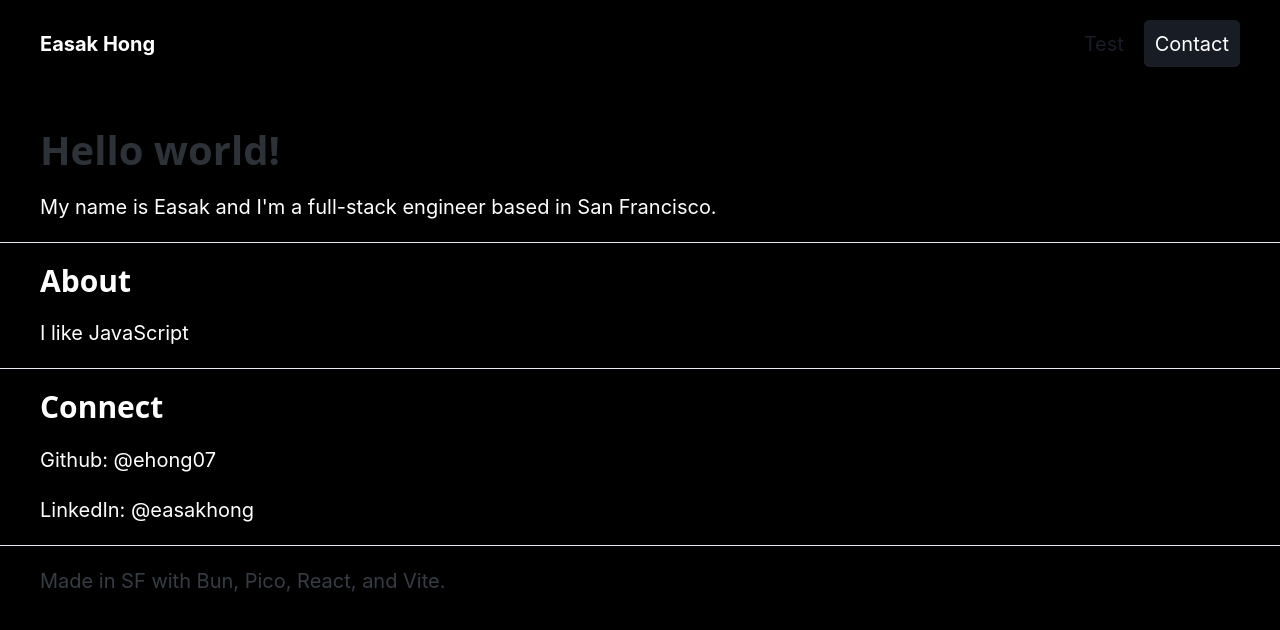
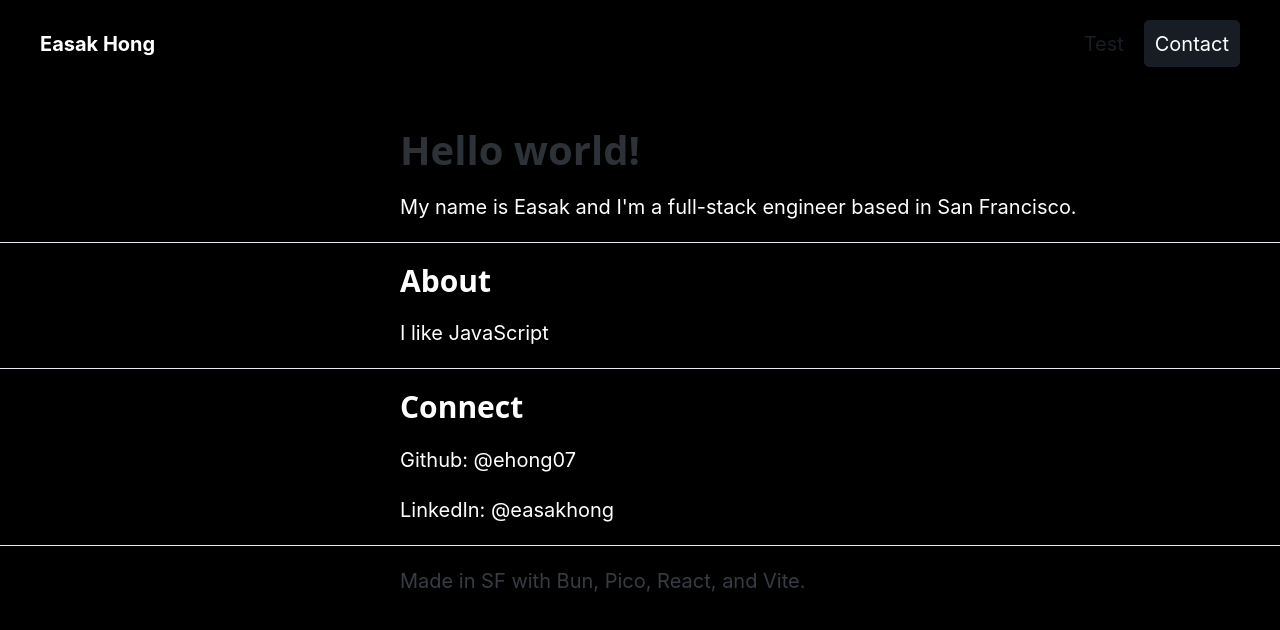
Before and after one commit to ehong07/page, a React (Vite) app in the folder app/: page / in a window 1280 px wide. Shown: the top 630 px of the page. Built offline with nearby package versions, Linux system fonts and the light colour scheme.

Commit message:
left align section items

```diff
--- a/app/src/App.css
+++ b/app/src/App.css
@@ -8,6 +8,18 @@
 /* .greeting {
   padding: 1.5em 1.5em 0.5em;
 } */
+
+.hero {
+  margin-left: 20em;
+}
+
+.about {
+  margin-left: 20em;
+}
+
+.social {
+  margin-left: 20em;
+}
 
 .text {
   color: #FFFFFF;
--- /dev/null
+++ b/app/src/components/Footer.css
@@ -0,0 +1,3 @@
+footer {
+  margin-left: 20em;
+}
--- a/app/src/components/Footer.jsx
+++ b/app/src/components/Footer.jsx
@@ -1,7 +1,9 @@
+import './Footer.css';
+
 function Footer() {
   return (
     <footer>
-      <div className="container" textAlign="center">
+      <div className="container">
         <p>Made in SF with Bun, Pico, React, and Vite.</p>
       </div>
     </footer>
```
